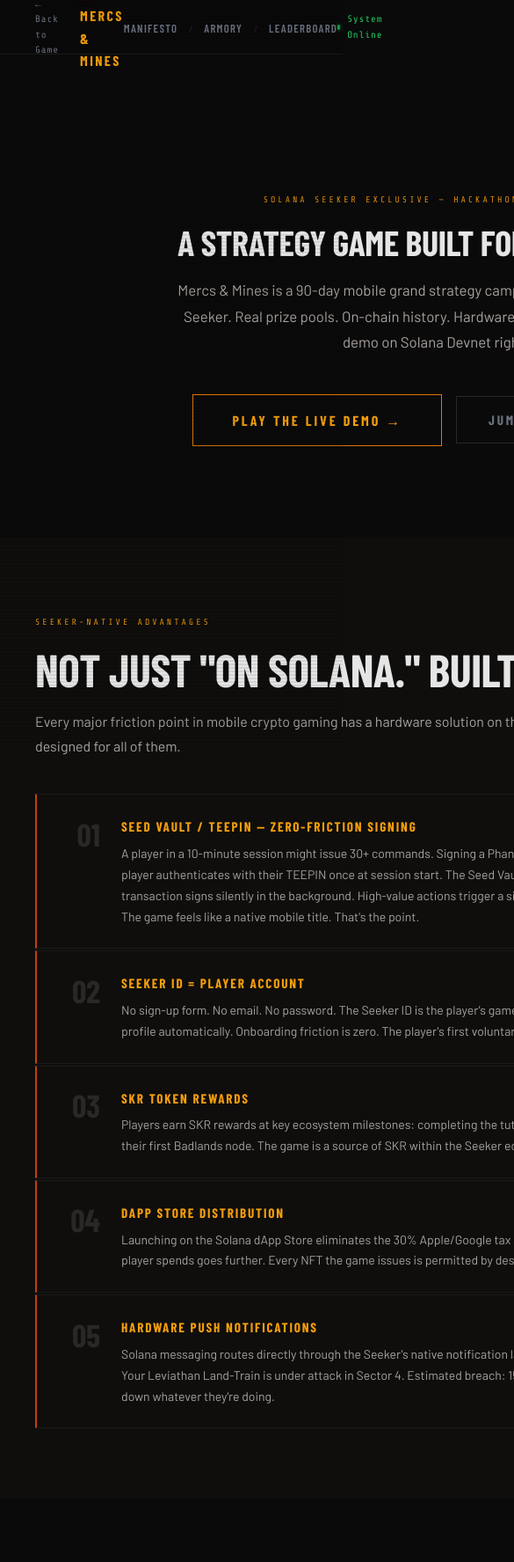
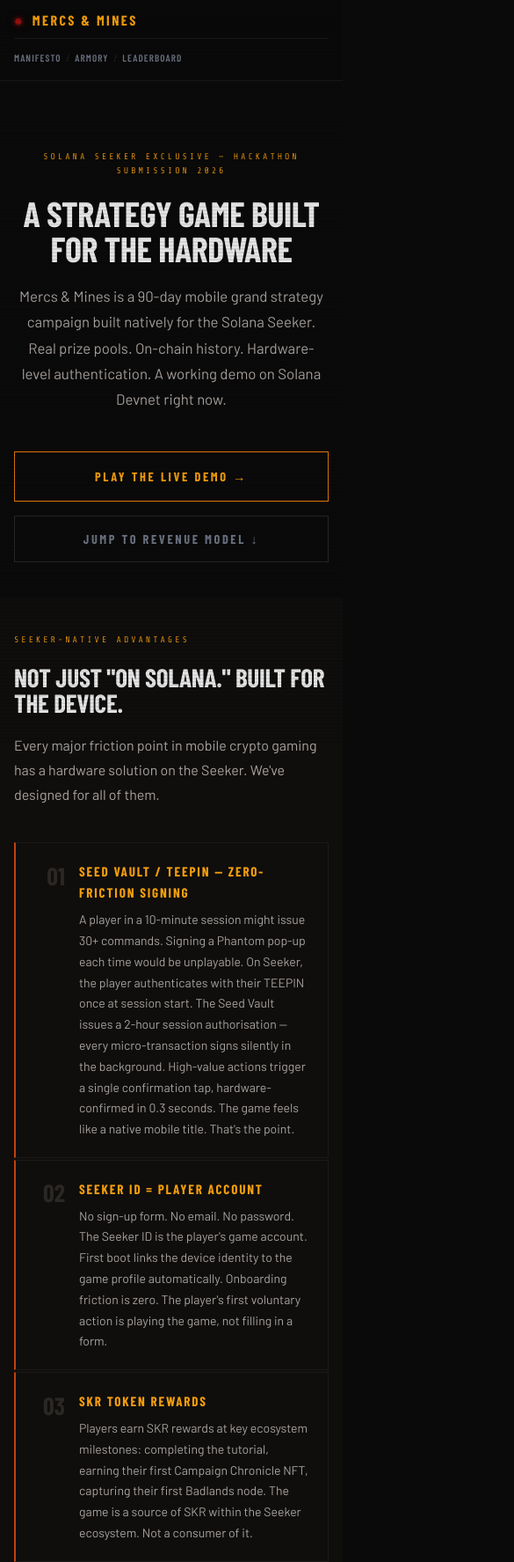
Before and after one commit to SoloXanderSOL/mercs_and_mines, a plain HTML site: page app/pitch.html in a window 390 px wide. Shown: the top 1775 px of the page at 88% size, 585 px wide, since content can reach past the window. Drawn offline with nearby package versions, Linux system fonts and the light colour scheme; a web font is replaced by a local one.

Commit message:
mobile interface update

```diff
--- a/app/css/landing.css
+++ b/app/css/landing.css
@@ -42,7 +42,6 @@ body {
   font-family: 'Barlow', system-ui, sans-serif;
   font-size: 16px;
   line-height: 1.6;
-  min-width: 1024px;
   overflow-x: hidden;
 }
 
@@ -1156,3 +1155,120 @@ section { position: relative; z-index: 2; }
   0%, 100% { opacity: 1;   box-shadow: 0 0 6px var(--green-sys); }
   50%       { opacity: 0.55; box-shadow: 0 0 2px var(--green-sys); }
 }
+
+
+/* ═══════════════════════════════════════════════════════════════
+   RESPONSIVE — TABLET (max-width: 768px) and PHONE (max-width: 480px)
+═══════════════════════════════════════════════════════════════ */
+
+@media (max-width: 768px) {
+  :root { --nav-h: 96px; }
+
+  body { min-width: 0; }
+
+  /* ─── NAV: brand row + links row ─── */
+  .site-nav {
+    height: auto;
+    flex-wrap: wrap;
+    padding: 0.65rem 1.25rem;
+    gap: 0;
+  }
+  .nav-left  { flex: 1 0 auto; }
+  .nav-status { display: none; }
+  .nav-links {
+    flex-basis: 100%;
+    order: 3;
+    justify-content: flex-start;
+    padding: 0.4rem 0 0.3rem;
+    border-top: 1px solid var(--border-dim);
+    margin-top: 0.5rem;
+  }
+  .nav-links li + li::before { padding: 0 0.55rem; }
+
+  /* ─── SECTIONS ─── */
+  .section-inner  { padding: 2.75rem 1.25rem; }
+  .section-heading { font-size: clamp(1.75rem, 6vw, 3rem); }
+
+  /* ─── HERO ─── */
+  .hero {
+    min-height: auto;
+    padding: 5.5rem 1.25rem 3rem;
+  }
+  .pitch-hero {
+    min-height: auto;
+    padding: 5.5rem 1.25rem 3rem;
+  }
+
+  /* ─── CTA BUTTONS: full-width on mobile ─── */
+  .hero-cta-wrap .btn,
+  .seeker-cta .btn {
+    width: 100%;
+    justify-content: center;
+  }
+  .pitch-btn-row {
+    flex-direction: column;
+    align-items: stretch;
+  }
+  .pitch-btn-row .btn { justify-content: center; }
+
+  /* ─── GRIDS → single column ─── */
+  .card-grid-2,
+  .card-grid-3  { grid-template-columns: 1fr; }
+  .col-2        { grid-template-columns: 1fr; }
+
+  /* card-grid-4 is already 2-col; keep it on tablet */
+
+  /* ─── FEATURE ROWS ─── */
+  .feature-row {
+    grid-template-columns: 36px 1fr;
+    gap: 1rem;
+    padding: 1.25rem;
+  }
+  .feature-row-num { font-size: 1.75rem; }
+
+  /* ─── FLOW DIAGRAM: vertical stack ─── */
+  .flow-diagram   { flex-direction: column; gap: 0; padding: 1rem; }
+  .flow-node      { padding: 0.6rem 1rem; border-top: 1px solid var(--border); }
+  .flow-node:first-child { border-top: none; }
+  .flow-arrow     { display: none; }
+
+  /* ─── DATA TABLES: horizontal scroll ─── */
+  .data-table     { display: block; overflow-x: auto; -webkit-overflow-scrolling: touch; }
+
+  /* ─── STAT HERO ─── */
+  .stat-hero      { padding: 1.75rem 1.25rem; }
+
+  /* ─── VICTORY WATERMARK: scale down ─── */
+  .victory-watermark img { width: 120%; max-width: 120%; }
+}
+
+@media (max-width: 480px) {
+  :root { --nav-h: 90px; }
+
+  /* ─── NAV ─── */
+  .site-nav       { padding: 0.6rem 1rem; }
+  .nav-links a    { font-size: 0.7rem; }
+  .nav-links li + li::before { padding: 0 0.35rem; }
+  .nav-back       { display: none; }
+
+  /* ─── SECTIONS ─── */
+  .section-inner  { padding: 2rem 1rem; }
+  .section-heading { font-size: clamp(1.5rem, 7.5vw, 2.5rem); }
+
+  /* ─── HERO ─── */
+  .hero       { padding: 5rem 1rem 2.5rem; }
+  .pitch-hero { padding: 5rem 1rem 2.5rem; }
+
+  /* ─── HERO HEADLINE: allow tighter clamp floor ─── */
+  .hero-headline { font-size: clamp(2.25rem, 11vw, 5rem); }
+
+  /* ─── CARD GRID-4: single column on phones ─── */
+  .card-grid-4 { grid-template-columns: 1fr; }
+
+  /* ─── BUTTONS: comfortable tap target ─── */
+  .btn    { min-height: 48px; padding: 0.875rem 1.5rem; font-size: 0.9rem; }
+  .btn-lg { min-height: 52px; padding: 1rem 1.75rem; }
+
+  /* ─── STAT HERO ─── */
+  .stat-hero { padding: 1.25rem 0.875rem; }
+}
--- a/app/style.css
+++ b/app/style.css
@@ -80,3 +80,24 @@ button:disabled { border-color: var(--dim); color: var(--dim); cursor: not-allow
   overflow-x: auto;
   margin: 1rem 0;
 }
+
+/* ─── RESPONSIVE ─── */
+@media (max-width: 768px) {
+  body { padding: 1.5rem 0.875rem; }
+  h1   { font-size: 1.65rem; }
+  #tick-feed { height: 300px; }
+  button { min-height: 44px; padding: 0.55rem 1rem; }
+}
+
+@media (max-width: 480px) {
+  body { padding: 1.25rem 0.75rem; }
+  h1   { font-size: 1.4rem; }
+  #tick-feed { height: 250px; font-size: 0.75rem; }
+  button {
+    display: block;
+    width: 100%;
+    margin: 0 0 0.6rem 0;
+    min-height: 48px;
+  }
+  #aar-content { font-size: 0.7rem; }
+}
```
